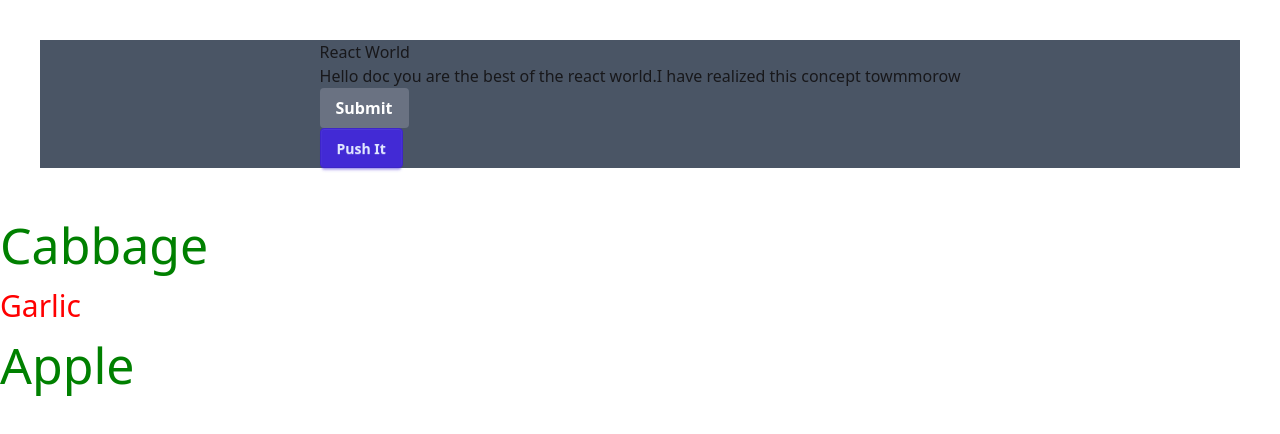
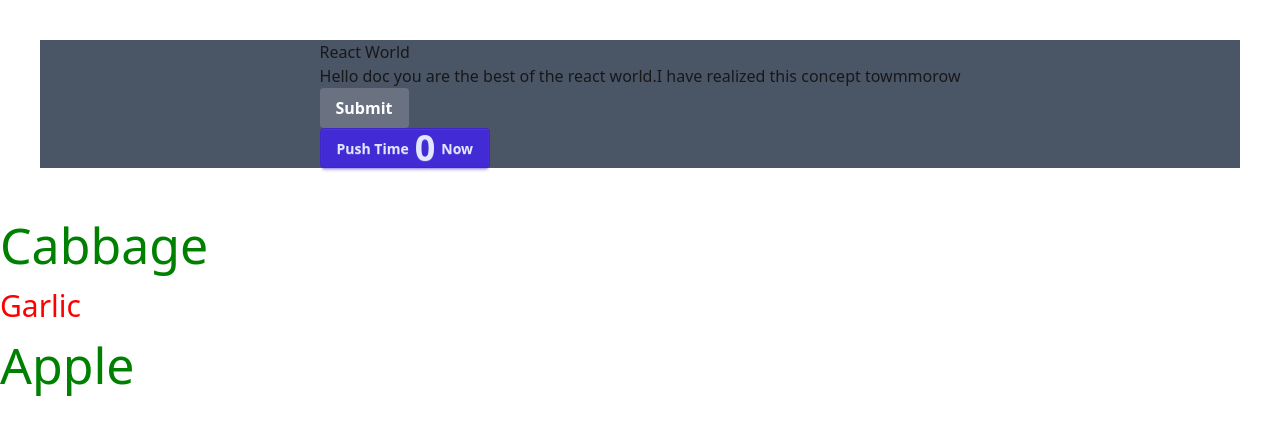
Before and after one commit to RHrakib1/react-doc, a React (Vite) app: page / in a window 1280 px wide. Shown: the top 434 px of the page. Built offline with nearby package versions, Linux system fonts and the light colour scheme.

Commit message:
add to the state management

```diff
--- a/src/new-component/btn.jsx
+++ b/src/new-component/btn.jsx
@@ -1,6 +1,9 @@
+import { useState } from "react";
 import Event from "./event";
 
 const Button = () => {
+
+
     return (
         <div>
             <button type="submit" className="bg-gray-500 hover:bg-gray-600 text-white font-semibold py-2 px-4 rounded">Submit</button>
--- a/src/new-component/event.jsx
+++ b/src/new-component/event.jsx
@@ -1,14 +1,16 @@
+import { useState } from "react"
 
 
 const Event = () => {
+    const [count, setcount] = useState(0)
 
     function handleClick() {
-        alert('Dont wast your time please')
+        setcount(count + 1)
     }
 
     return (
         <div>
-            <button className='btn btn-primary' onClick={handleClick}>Push It</button>
+            <button className='btn btn-primary' onClick={handleClick}>Push Time <span className="font-extrabold text-shadow-yellow-500 text-4xl">{count}</span> Now</button>
         </div>
     )
 }
```
